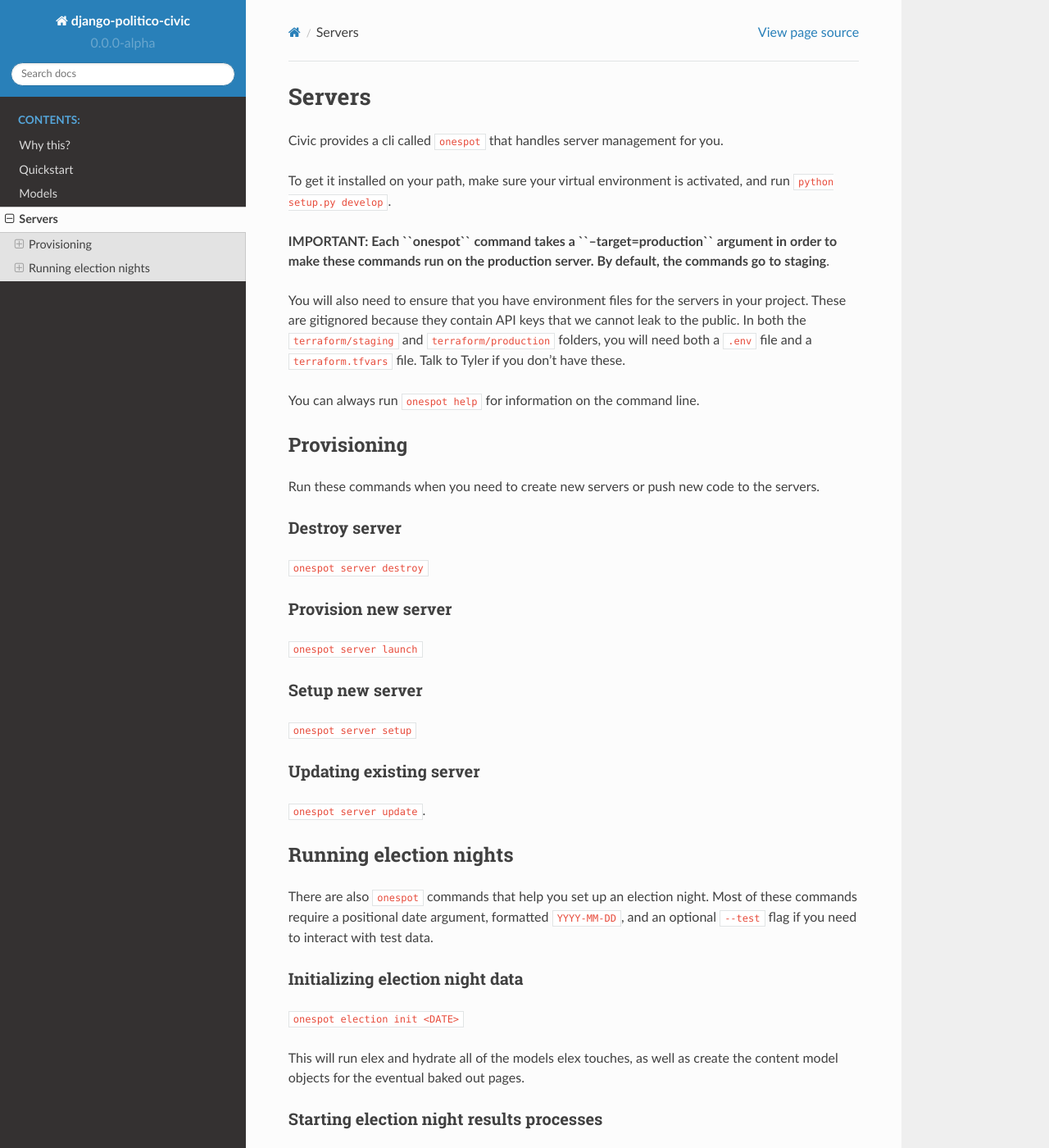
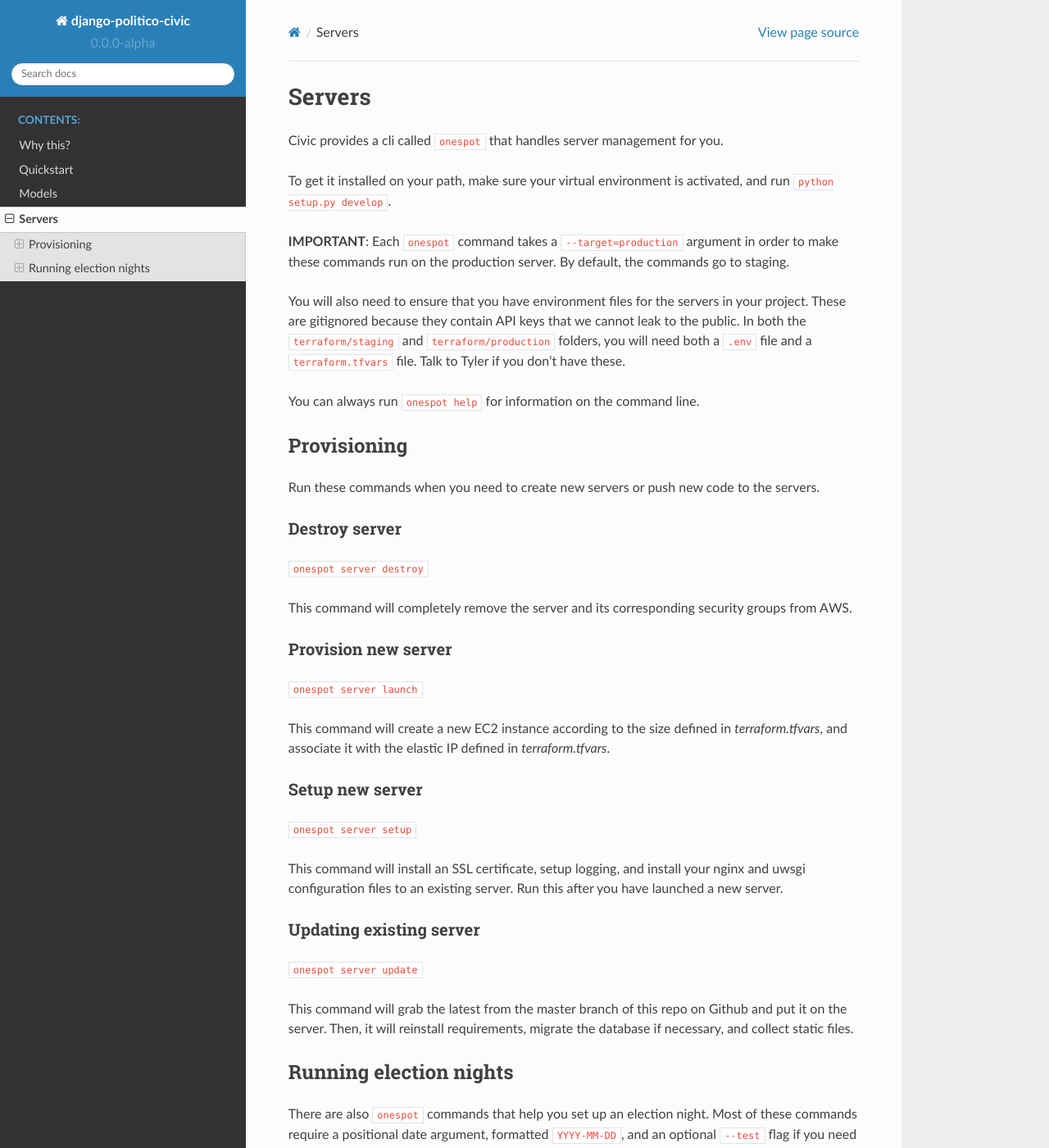
Before and after one commit to The-Politico/politico-civic, a Sphinx documentation site: the page built from docs/source/servers.rst, in a window 1280 px wide and 1400 px high. Shown: the whole window at 82% size. Built offline with Sphinx 7.4.7 and the Read the Docs theme 2.0.0, drawn with Linux system fonts in a browser that asks for light colours; some of the changed text lies outside the part shown.

Commit message:
more explanation

```diff
--- a/docs/source/servers.rst
+++ b/docs/source/servers.rst
@@ -7,9 +7,9 @@ for you.
 To get it installed on your path, make sure your virtual
 environment is activated, and run ``python setup.py develop``.
 
-**IMPORTANT: Each ``onespot`` command takes a ``--target=production``
+**IMPORTANT**: Each ``onespot`` command takes a ``--target=production``
 argument in order to make these commands run on the production server.
-By default, the commands go to staging**.
+By default, the commands go to staging.
 
 You will also need to ensure that you have environment files for the
 servers in your project. These are gitignored because they contain API
@@ -31,20 +31,28 @@ Destroy server
 
 ``onespot server destroy``
 
+This command will completely remove the server and its corresponding security groups from AWS.
+
 Provision new server
 ''''''''''''''''''''
 
 ``onespot server launch``
+
+This command will create a new EC2 instance according to the size defined in `terraform.tfvars`, and associate it with the elastic IP defined in `terraform.tfvars`.
 
 Setup new server
 ''''''''''''''''
 
 ``onespot server setup``
 
+This command will install an SSL certificate, setup logging, and install your nginx and uwsgi configuration files to an existing server. Run this after you have launched a new server.
+
 Updating existing server
 ''''''''''''''''''''''''
 
-``onespot server update``.
+``onespot server update``
+
+This command will grab the latest from the master branch of this repo on Github and put it on the server. Then, it will reinstall requirements, migrate the database if necessary, and collect static files.
 
 Running election nights
 ^^^^^^^^^^^^^^^^^^^^^^^
@@ -60,14 +68,18 @@ Initializing election night data
 ``onespot election init <DATE>``
 
 This will run elex and hydrate all of the models elex touches, as well as create the content model objects for
-the eventual baked out pages.
+the eventual baked out pages. Remember to pass ``--test`` if you need to use the test data from AP.
 
 Starting election night results processes
 '''''''''''''''''''''''''''''''''''''''''
 
 ``onespot election start <DATE>``
 
+This command starts the results process and the reupload process. Remember to pass ``--test`` if you need to use the test data from AP.
+
 Stopping election night results processes
 '''''''''''''''''''''''''''''''''''''''''
 
 ``onespot election stop``
+
+This command stops the results and reupload processes.
```
